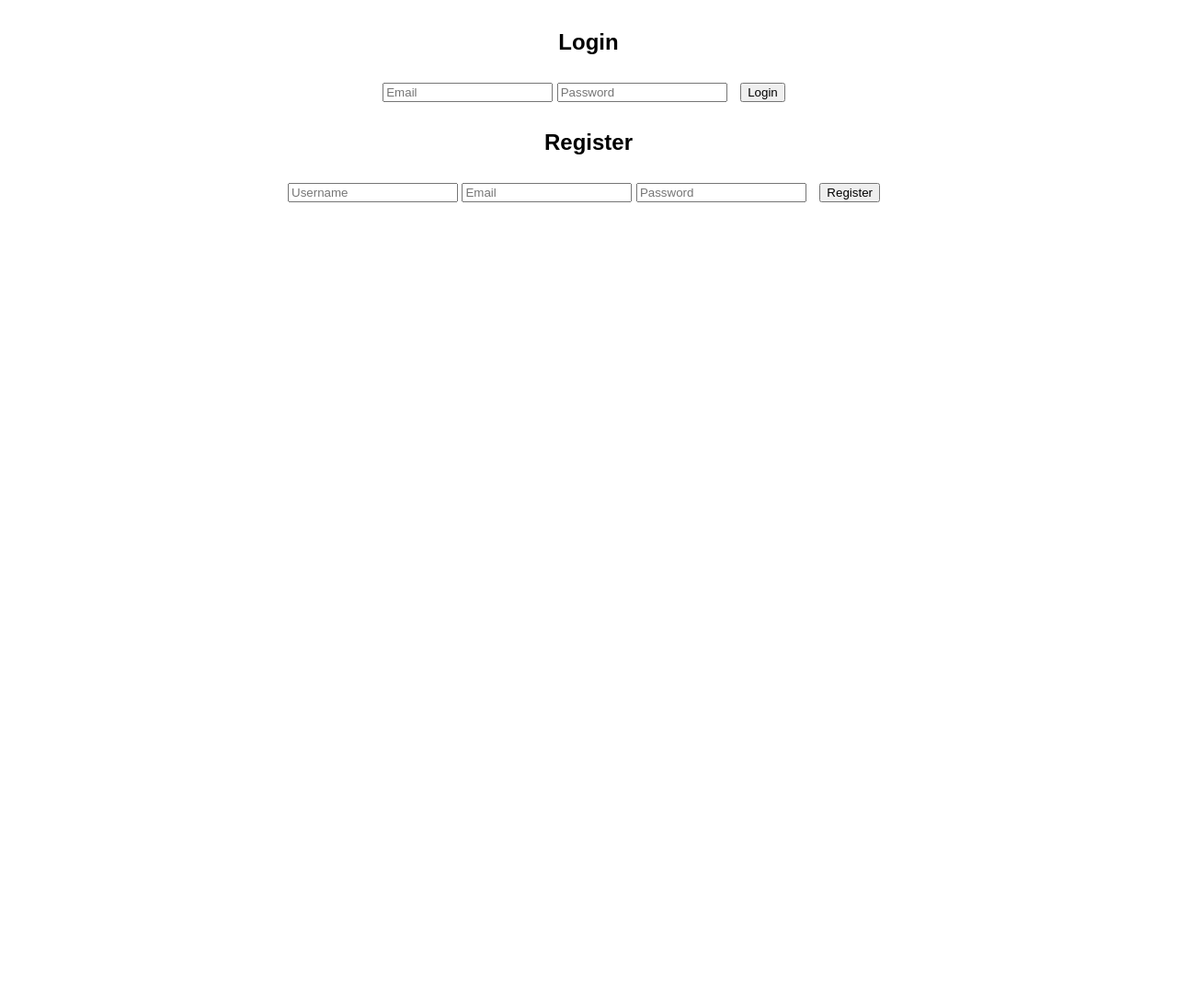
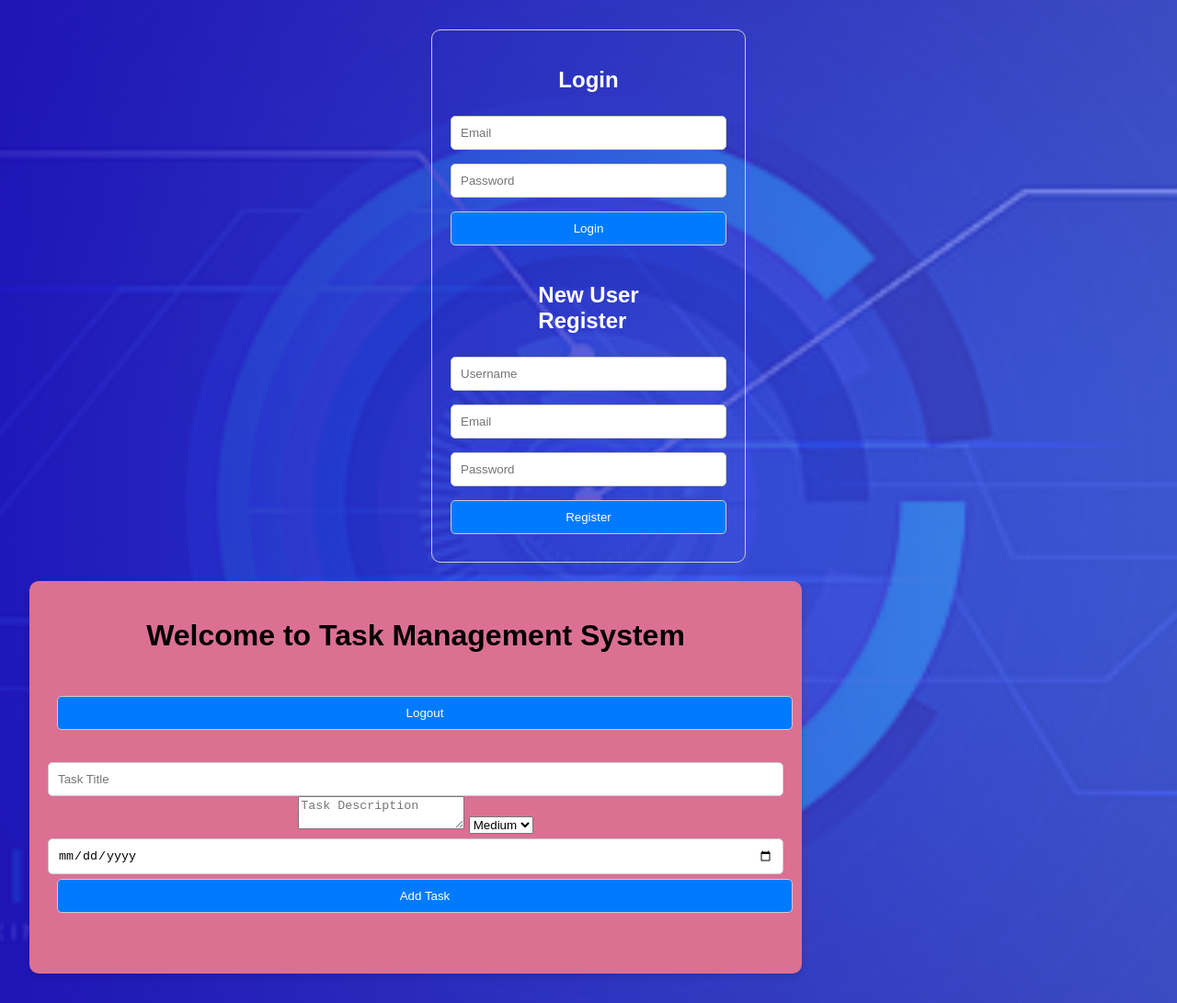
Before and after one commit to jummy001/Task-management, a website: page dist/index.html in a window 1280 px wide. Shown: the whole page at 92% size. Before the commit the page ends 800 px from the top, so only its background shows below. Drawn offline with Linux system fonts and the light colour scheme.

Commit message:
adjusted

```diff
--- a/dist/index.html
+++ b/dist/index.html
@@ -14,7 +14,7 @@
         <input type="password" id="login-password" placeholder="Password">
         <button id="login-btn">Login</button>
 
-        <h2>Register</h2>
+        <h2>New User <br>Register</h2>
         <input type="text" id="register-username" placeholder="Username">
         <input type="email" id="register-email" placeholder="Email">
         <input type="password" id="register-password" placeholder="Password">
--- a/dist/styles.css
+++ b/dist/styles.css
@@ -1,6 +1,16 @@
 body {
     font-family: Arial, sans-serif;
     margin: 2rem;
+    background-color: white;
+    background-image: linear-gradient(
+        to right,
+        rgba(31, 20, 189, 0.9),
+        rgba(73, 97, 231, 0.7)
+    ),
+ url('task\ management.jpg');
+background-size: cover;
+background-position: center;
+background-repeat: no-repeat;
 }
 #task-form {
     margin-bottom: 1rem;
@@ -50,15 +60,71 @@ body {
 }
 
 #auth {
-    text-align: center;
-    margin-top: 20px;
+    /* text-align: center; */
+    /* margin-top: 20px; */
+    display: flex;
+        flex-direction: column;
+        align-items: center; /* Center items horizontally */
+        gap: 10px; /* Add spacing between items */
+        max-width: 300px; /* Optional: limit the width */
+        margin: 0 auto; /* Center the container on the page */
+        padding: 20px;
+        border: 1px solid #ccc;
+        border-radius: 10px;
+        color: #fff;
 }
 
 #main {
     text-align: center;
     margin-top: 20px;
+    background-color: palevioletred;
+    width: 90%;
+    max-width: 800px;
+    border-radius: 10px;
+    box-shadow: 0 4px 6px rgba(0, 0, 0, 0.1);
+    padding: 20px;
+    display: flex;
+    flex-direction: column;
+    gap: 20px;
 }
 
 button {
-    margin: 10px;
+     margin: 10px;
+    background-color: #007BFF;
+    color: white;
+    cursor: pointer;
 }
+
+button:hover {
+    background-color: aqua;
+}
+
+
+input, button {
+    width: 100%;
+    padding: 10px;
+    margin-top: 5px;
+    border: 1px solid #ccc;
+    border-radius: 5px;
+    box-sizing: border-box;
+}
+
+h2 {
+    margin-top: 20px;
+    margin-bottom: 10px;
+}
+
+
+/* Logout Button */
+.logout-btn {
+    align-self: flex-end;
+    padding: 10px 20px;
+    background-color: #f44336;
+    color: #fff;
+    max-width: 200px;
+    border: none;
+    border-radius: 5px;
+    cursor: pointer;
+    font-weight: bold;
+    box-shadow: 0 3px 6px rgba(0, 0, 0, 0.15);
+}
```
Also changed, not shown: dist/app.js (line endings or trailing spaces), dist/task management.jpg (added).
